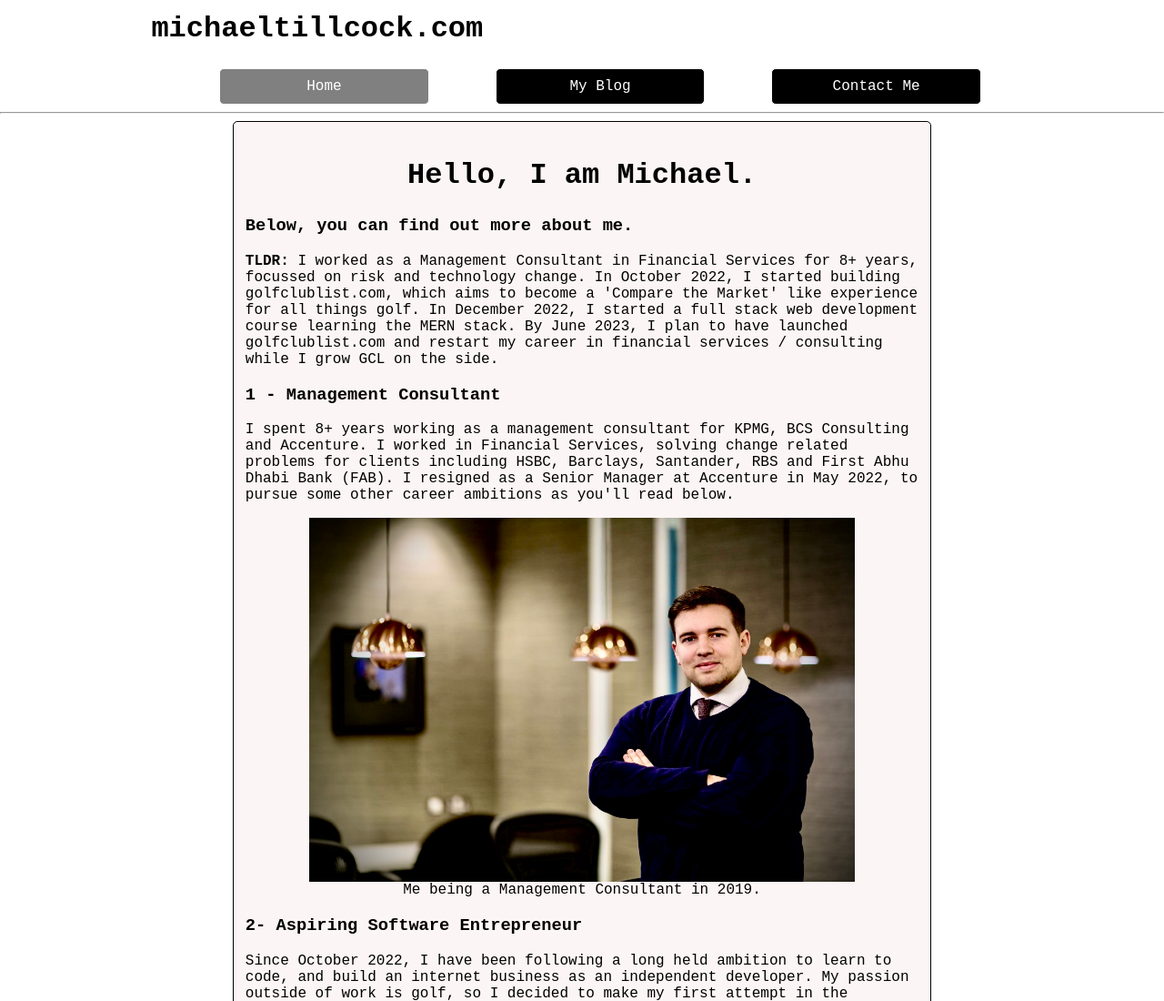
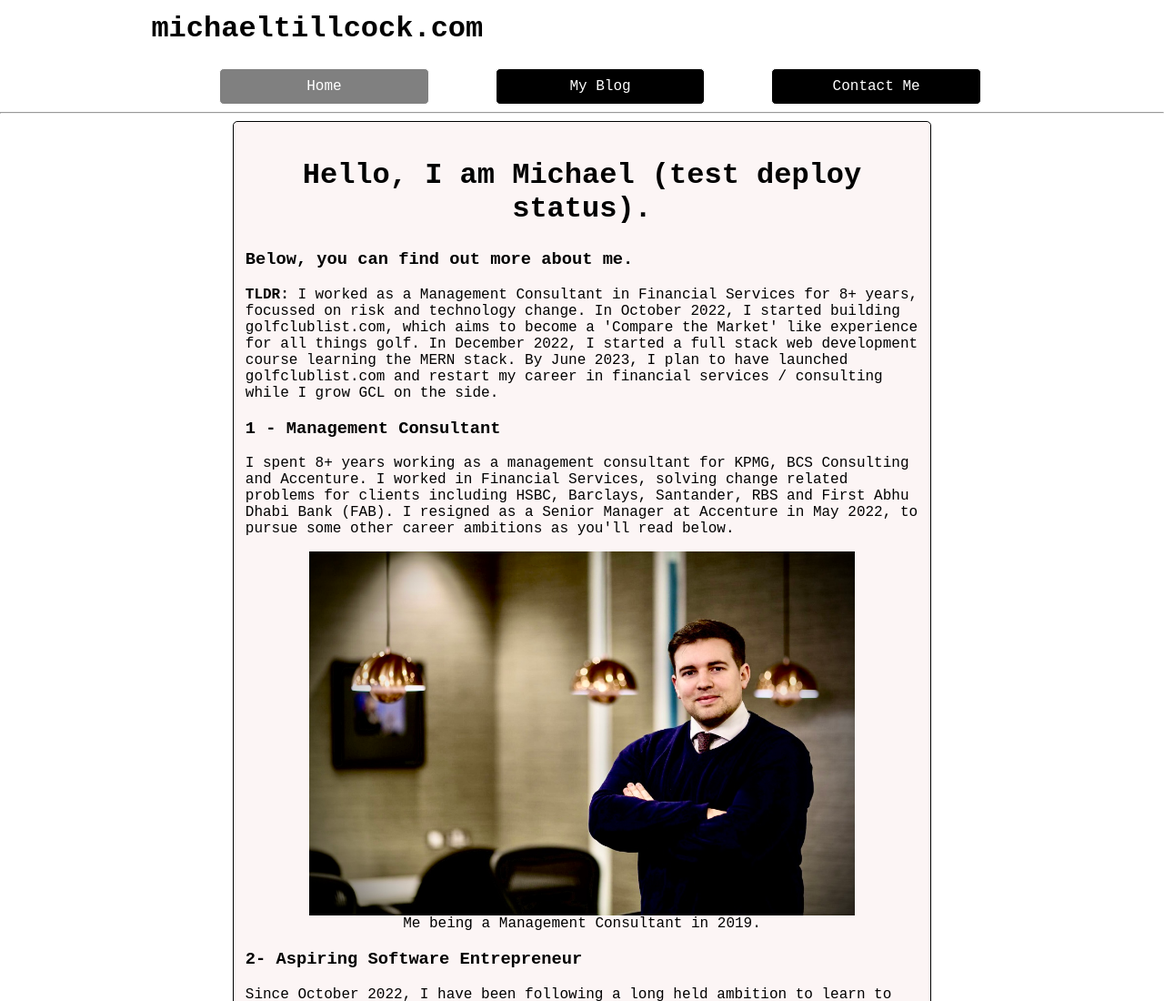
Before and after one commit to gclcodeguy/michaeltillcock.com, a plain HTML site: page index.html in a window 1280 px wide. Shown: the top 1100 px of the page at 91% size. Drawn offline with Linux system fonts and the light colour scheme.

Commit message:
"test deploy"

```diff
--- a/index.html
+++ b/index.html
@@ -25,7 +25,7 @@
     <!--General Introduction and Overview of my professionalhome experience.-->
     <div id="top" class="div-column">
         <main>
-            <h2 class="page-header">Hello, I am Michael.</h2>
+            <h2 class="page-header">Hello, I am Michael (test deploy status).</h2>
             <h3>Below, you can find out more about me.</h3>
             <p><b>TLDR:</b> I worked as a Management Consultant in Financial Services for 8+ years, focussed on risk
                 and technology change. In October 2022, I started building golfclublist.com, which aims to become a
```
